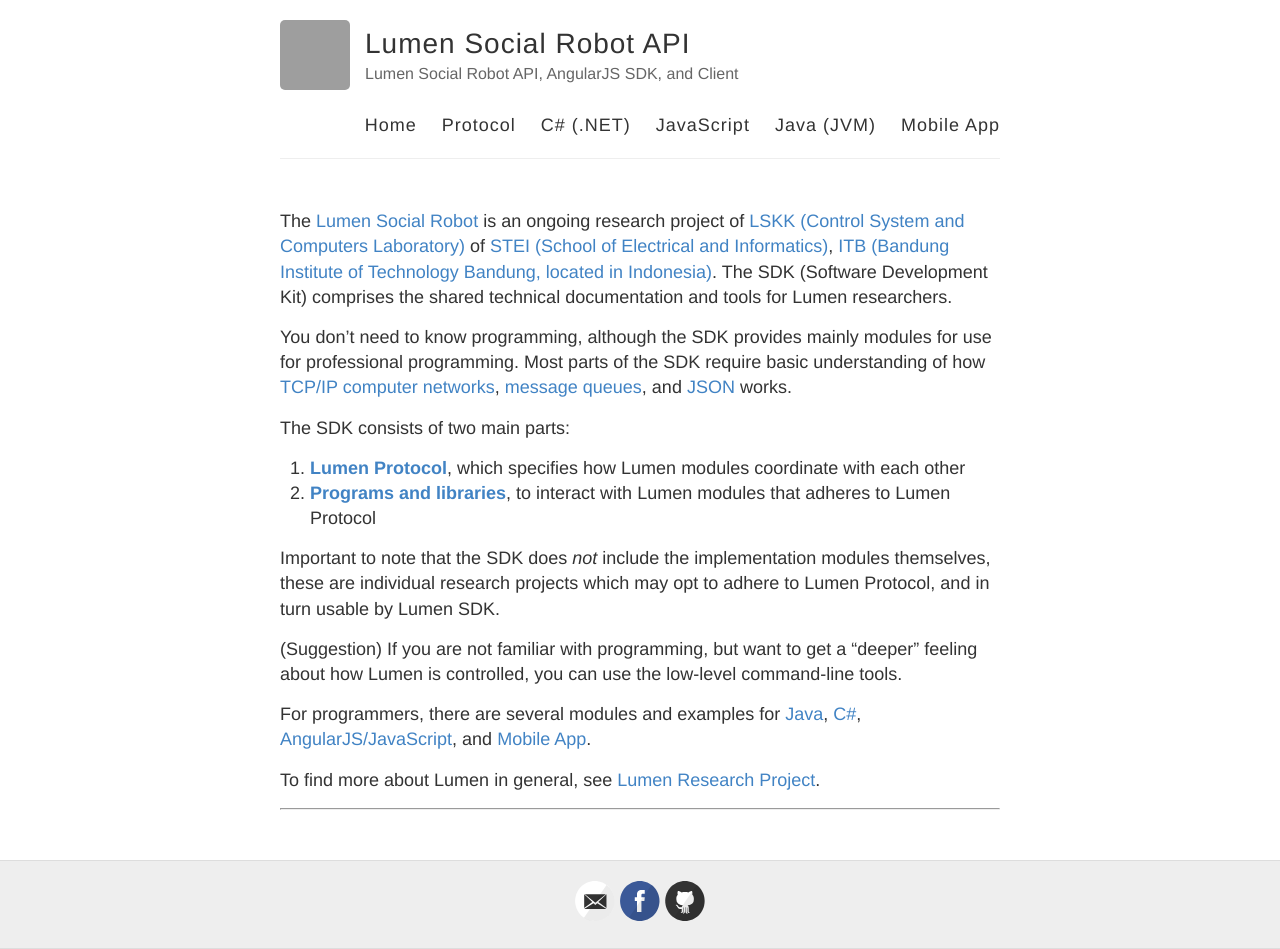
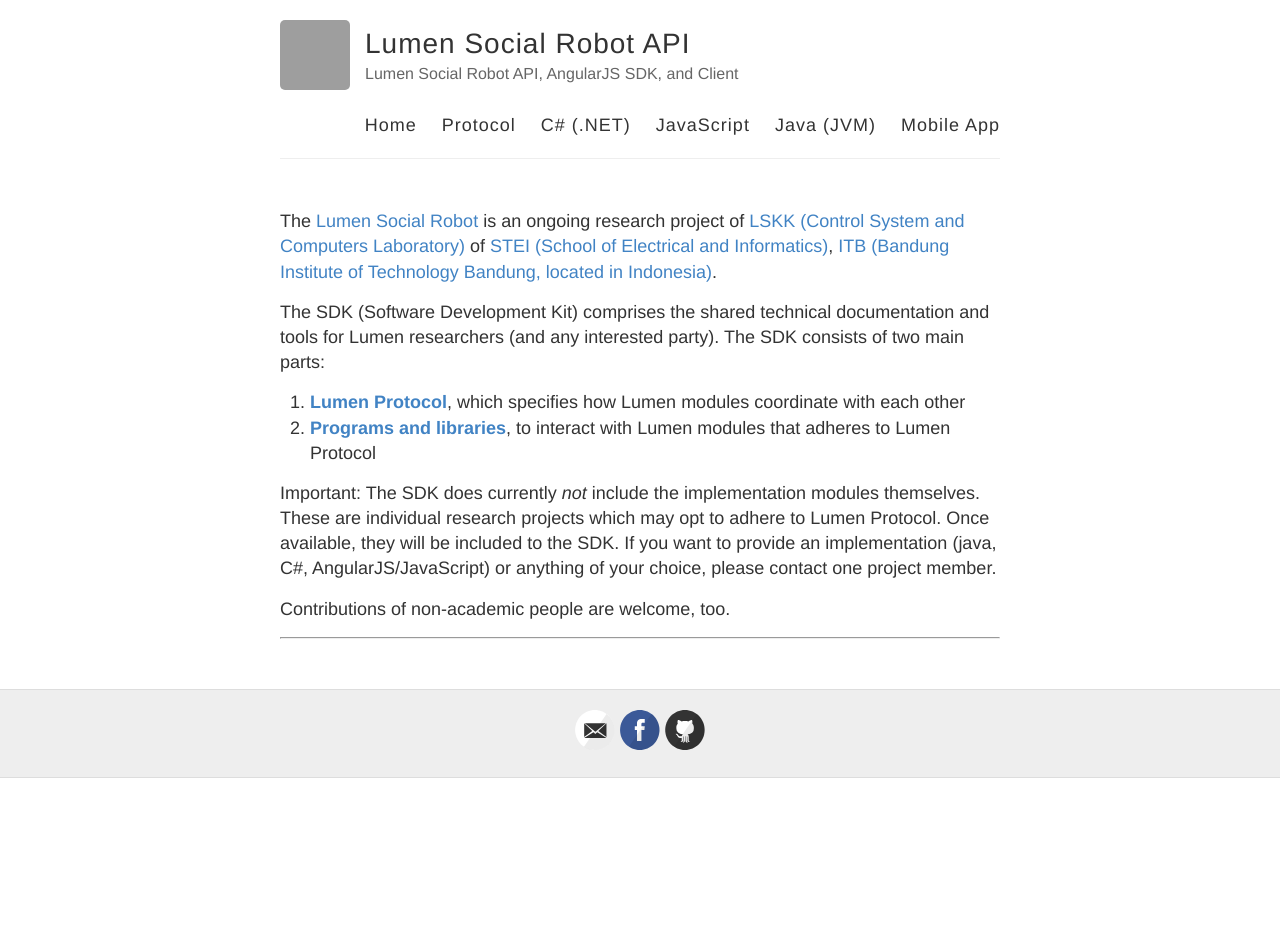
Before and after one commit to Flavio58it/lumen-sdk, a Jekyll site: the page built from index.html, in a window 1280 px wide. Built offline with Jekyll 4.4.1, drawn with Linux system fonts in a browser that asks for light colours; after the commit the page ends 900 px from its top, so only the background shows below that; grey boxes are pictures that could not be loaded.

Commit message:
Simplifying and opening project to contributors
- remove tech links (not neccessary, if the API encapsulates underlying technology)
- added note to welcome non-academic contributors

```diff
--- a/_includes/home_notice.md
+++ b/_includes/home_notice.md
@@ -1,16 +1,11 @@
-The [Lumen Social Robot](http://lumen.lssk.ee.itb.ac.id/) is an ongoing research project of [LSKK (Control System and Computers Laboratory)](http://lskk.ee.itb.ac.id/) of [STEI (School of Electrical and Informatics)](http://ee.itb.ac.id/), [ITB (Bandung Institute of Technology Bandung, located in Indonesia)](http://www.itb.ac.id/). The SDK (Software Development Kit) comprises the shared technical documentation and tools for Lumen researchers.
+The [Lumen Social Robot](http://lumen.lssk.ee.itb.ac.id/) is an ongoing research project of [LSKK (Control System and Computers Laboratory)](http://lskk.ee.itb.ac.id/) of [STEI (School of Electrical and Informatics)](http://ee.itb.ac.id/), [ITB (Bandung Institute of Technology Bandung, located in Indonesia)](http://www.itb.ac.id/).
 
-You don’t need to know programming, although the SDK provides mainly modules for use for professional programming. Most parts of the SDK require basic understanding of how [TCP/IP computer networks](http://en.wikipedia.org/wiki/Internet_protocol_suite), [message queues](http://en.wikipedia.org/wiki/Message_queue), and [JSON](http://en.wikipedia.org/wiki/JSON) works.
-
+The SDK (Software Development Kit) comprises the shared technical documentation and tools for Lumen researchers (and any interested party).
 The SDK consists of two main parts:
 
 1. [**Lumen Protocol**](protocol/), which specifies how Lumen modules coordinate with each other
 2. [**Programs and libraries**](https://github.com/lumenitb/lumen-sdk), to interact with Lumen modules that adheres to Lumen Protocol
 
-Important to note that the SDK does *not* include the implementation modules themselves, these are individual research projects which may opt to adhere to Lumen Protocol, and in turn usable by Lumen SDK.
+Important: The SDK does currently *not* include the implementation modules themselves. These are individual research projects which may opt to adhere to Lumen Protocol. Once available, they will be included to the SDK. If you want to provide an implementation (java, C#, AngularJS/JavaScript) or anything of your choice, please contact one project member.
 
-(Suggestion) If you are not familiar with programming, but want to get a “deeper” feeling about how Lumen is controlled, you can use the low-level command-line tools.
-
-For programmers, there are several modules and examples for [Java](java/), [C#](dotnet/), [AngularJS/JavaScript](javascript/), and [Mobile App](app/).
-
-To find more about Lumen in general, see [Lumen Research Project](http://lumen.lskk.ee.itb.ac.id/).
+Contributions of non-academic people are welcome, too.
```
